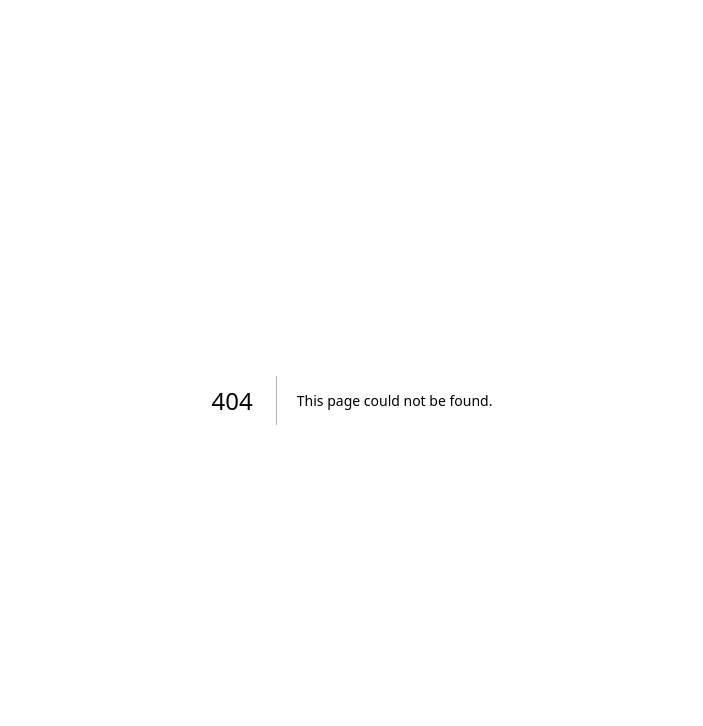
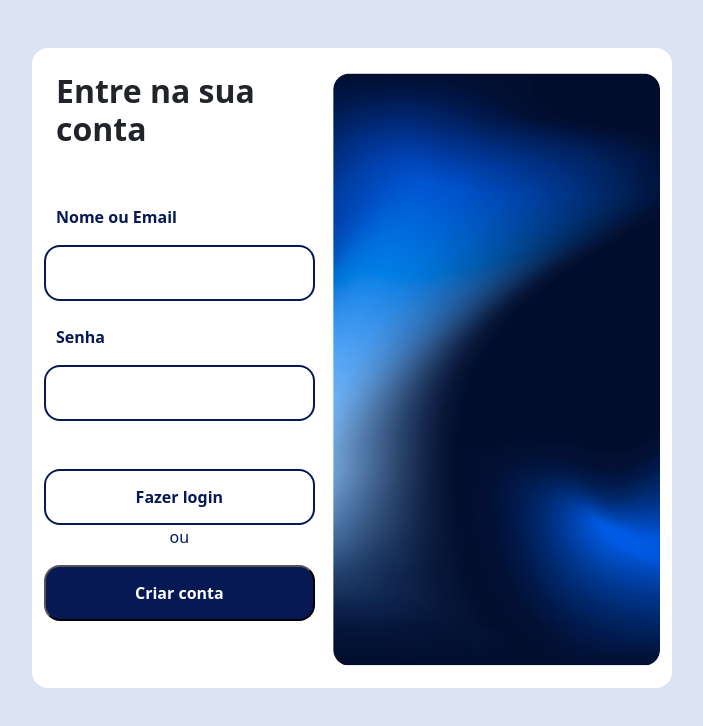
Before and after one commit to DaviLeocadio/Financeiro, a Next.js app in the folder frontend/byyoungfinance/: page /login in a window 1280 px wide. Before the commit this address had no page. Shown: the top 726 px of the page, without its empty margins (288-991 px from the left). Built offline with nearby package versions, Linux system fonts and the light colour scheme.

Commit message:
Página de login feita

```diff
--- a/frontend/byyoungfinance/src/app/globals.css
+++ b/frontend/byyoungfinance/src/app/globals.css
@@ -5,7 +5,7 @@
 
 @media (prefers-color-scheme: dark) {
   :root {
-    --background: #0a0a0a;
+    --background: #dce3f2;
     --foreground: #ededed;
   }
 }
--- a/frontend/byyoungfinance/src/app/layout.js
+++ /dev/null
@@ -1,27 +0,0 @@
-import { Geist, Geist_Mono } from "next/font/google";
-import "./globals.css";
-
-const geistSans = Geist({
-  variable: "--font-geist-sans",
-  subsets: ["latin"],
-});
-
-const geistMono = Geist_Mono({
-  variable: "--font-geist-mono",
-  subsets: ["latin"],
-});
-
-export const metadata = {
-  title: "Create Next App",
-  description: "Generated by create next app",
-};
-
-export default function RootLayout({ children }) {
-  return (
-    <html lang="en">
-      <body className={`${geistSans.variable} ${geistMono.variable}`}>
-        {children}
-      </body>
-    </html>
-  );
-}
--- /dev/null
+++ b/frontend/byyoungfinance/src/app/layout.jsx
@@ -0,0 +1,34 @@
+import { Geist, Geist_Mono } from 'next/font/google';
+import './globals.css';
+import 'bootstrap/dist/css/bootstrap.min.css';
+
+const geistSans = Geist({
+  variable: '--font-geist-sans',
+  subsets: ['latin'],
+});
+
+const geistMono = Geist_Mono({
+  variable: '--font-geist-mono',
+  subsets: ['latin'],
+});
+
+export const metadata = {
+  title: 'Create Next App',
+  description: 'Generated by create next app',
+};
+
+export default function RootLayout({ children }) {
+  return (
+    <html lang="en">
+      <body className={`${geistSans.variable} ${geistMono.variable}`}>
+        {children}
+
+        <script
+          src="https://cdn.jsdelivr.net/npm/bootstrap@5.3.3/dist/js/bootstrap.bundle.min.js"
+          integrity="sha384-YvpcrYf0tY3lHB60NNkmXc5s9fDVZLESaAA55NDzOxhy9GkcIdslK1eN7N6jIeHz"
+          crossOrigin="anonymous"
+        />
+      </body>
+    </html>
+  );
+}
--- /dev/null
+++ b/frontend/byyoungfinance/src/app/login/login.css
@@ -0,0 +1,52 @@
+:root {
+    --pallete-color-1: #000;
+    --pallete-color-2: #071954;
+    --pallete-color-3: #1f3a93;
+    --pallete-color-4: #366ee8;
+    --pallete-color-5: #92b1f4;
+    --pallete-color-6: #dce3f2;
+    --pallete-color-7: #fff;
+    --pallete-color-8: #ffcc00;
+}
+
+
+body {
+    background-color: var(--pallete-color-6);
+}
+
+.container {
+    background-color: var(--pallete-color-7);
+    height: 80vh;
+}
+
+.input-infos {
+    background-color: var(--pallete-color-7);
+    border:solid 2px var(--pallete-color-2);
+    height: 7vh;
+    color: var(--pallete-color-1);
+}
+
+.row p{
+    color: var(--pallete-color-2);
+}
+
+.button-login{
+    background-color: var(--pallete-color-7);
+    border: solid 2px var(--pallete-color-2);
+    height: 7vh;
+    color: var(--pallete-color-2);
+    font-weight: 700;
+}
+
+.button-cadastro{
+    background-color: var(--pallete-color-2);
+    height: 7vh;
+    color: var(--pallete-color-7);
+    font-weight: 700;
+}
+
+.img-login{
+    height: 75vh;
+    width: 50vh;
+
+}
--- /dev/null
+++ b/frontend/byyoungfinance/src/app/login/page.jsx
@@ -0,0 +1,40 @@
+import './login.css';
+
+export default function Login(){
+    return(
+        <>
+            <div className="container my-5 w-50 p-4 rounded-4 d-flex">
+                <div className="col-md-5 col-12">
+                    <div className="row align-items-center justify-content-center d-flex">
+                        <h1 className='fs-2 fw-bold'>Entre na sua conta</h1>
+                    </div>
+                    <div className="row mt-5">
+                        <p className='fw-bold'>Nome ou Email</p>
+                    </div>
+                    <div className="row">
+                        <input type="text" className="input-infos rounded-4" />
+                    </div>
+                    <div className="row mt-4">
+                        <p className='fw-bold'>Senha</p>
+                    </div>
+                    <div className="row">
+                        <input type="password" className="input-infos rounded-4" />
+                    </div>
+                    <div className="row mt-5">
+                        <button type="button" className='button-login rounded-4'>Fazer login</button>
+                    </div>
+                    <div className="row align-items-center justify-content-center d-grid">
+                        <p>ou</p>
+                    </div>
+                    <div className="row">
+                        <button type="button" className='button-cadastro rounded-4'>Criar conta</button>
+                    </div>
+                </div>
+
+                <div className="col-md-7 col-7 align-items-center justify-content-center d-none d-md-flex">
+                    <img src="/img-login.png" alt="" className='img-login img-fluid ms-5' />
+                </div>
+            </div>
+        </>
+    )
+}
```
Also changed, not shown: frontend/byyoungfinance/package.json (+5 -4 lines), frontend/byyoungfinance/public/img-login.png (added), frontend/byyoungfinance/src/app/page.jsx (renamed from frontend/byyoungfinance/src/app/page.js), 1 other file (tests, documents, lock files or other folders).
